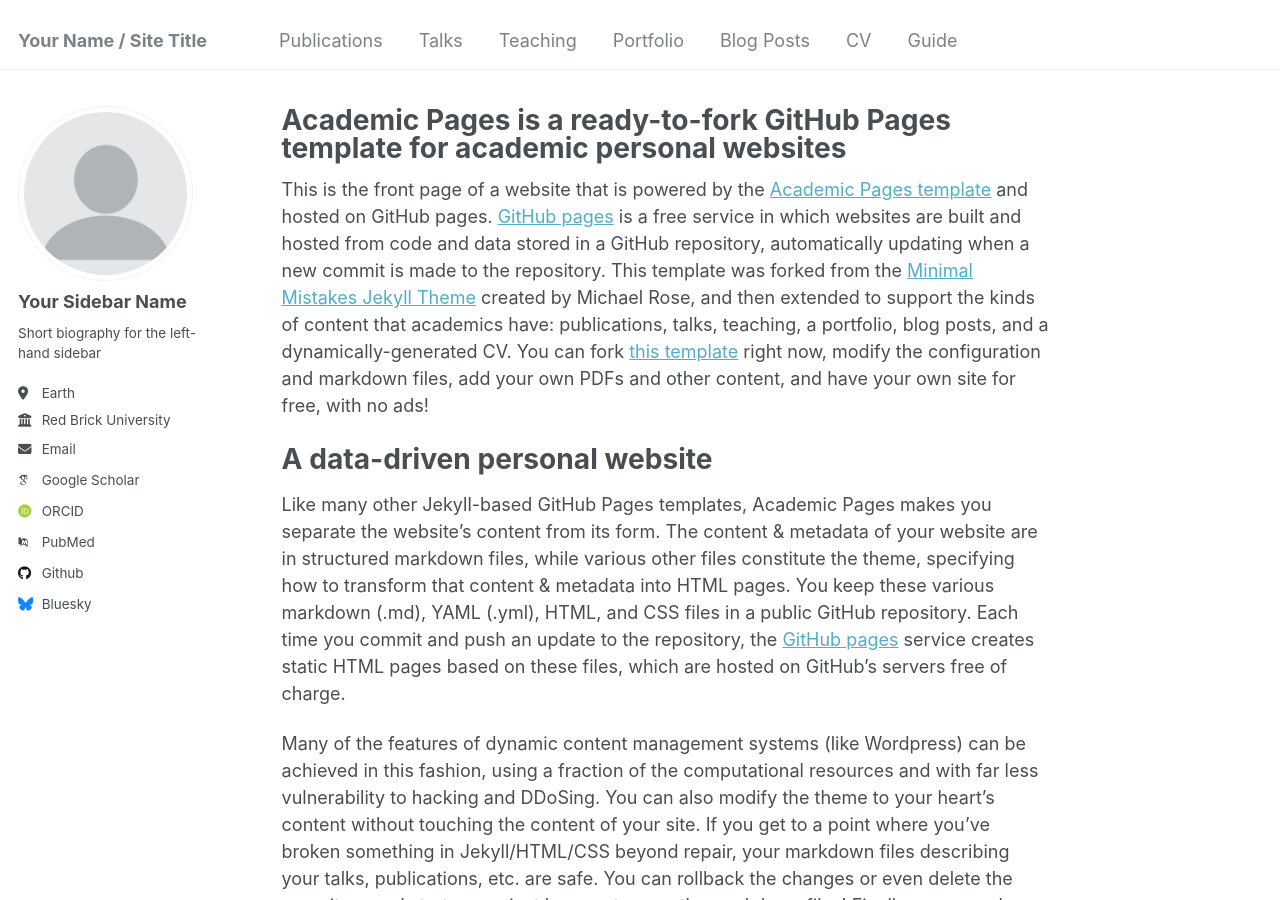
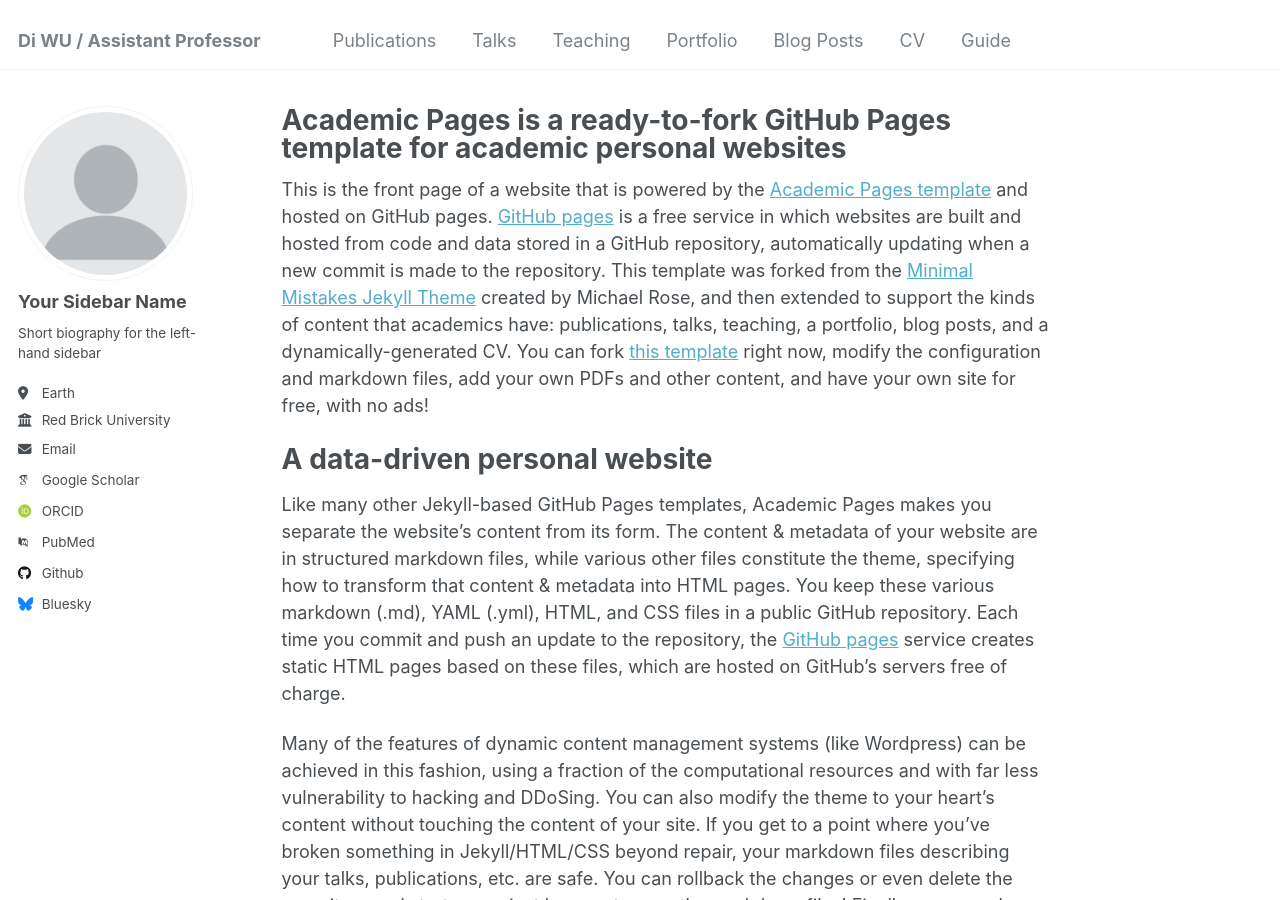
Before and after one commit to wudi669/wudi669, a Jekyll site: the page built from _pages/about.md, in a window 1280 px wide and 900 px high. Built offline with Jekyll 4.4.1, drawn with Linux system fonts in a browser that asks for light colours; some web fonts are replaced.

Commit message:
_config.yml

```diff
--- a/_config.yml
+++ b/_config.yml
@@ -8,11 +8,11 @@
 
 # Basic Site Settings
 locale                   : "en-US"
-title                    : "Your Name / Site Title"
+title                    : "Di WU / Assistant Professor"
 title_separator          : "-"
 name                     : &name "Your Name"
 description              : &description "personal description"
-url                      : https://academicpages.github.io # the base hostname & protocol for your site e.g. "https://[your GitHub username].github.io"
+url                      : https://wudi669.github.io # the base hostname & protocol for your site e.g. "https://[your GitHub username].github.io"
 baseurl                  : "" # the subpath of your site, e.g. "/blog"
 repository               : "academicpages/academicpages.github.io"
 
```
